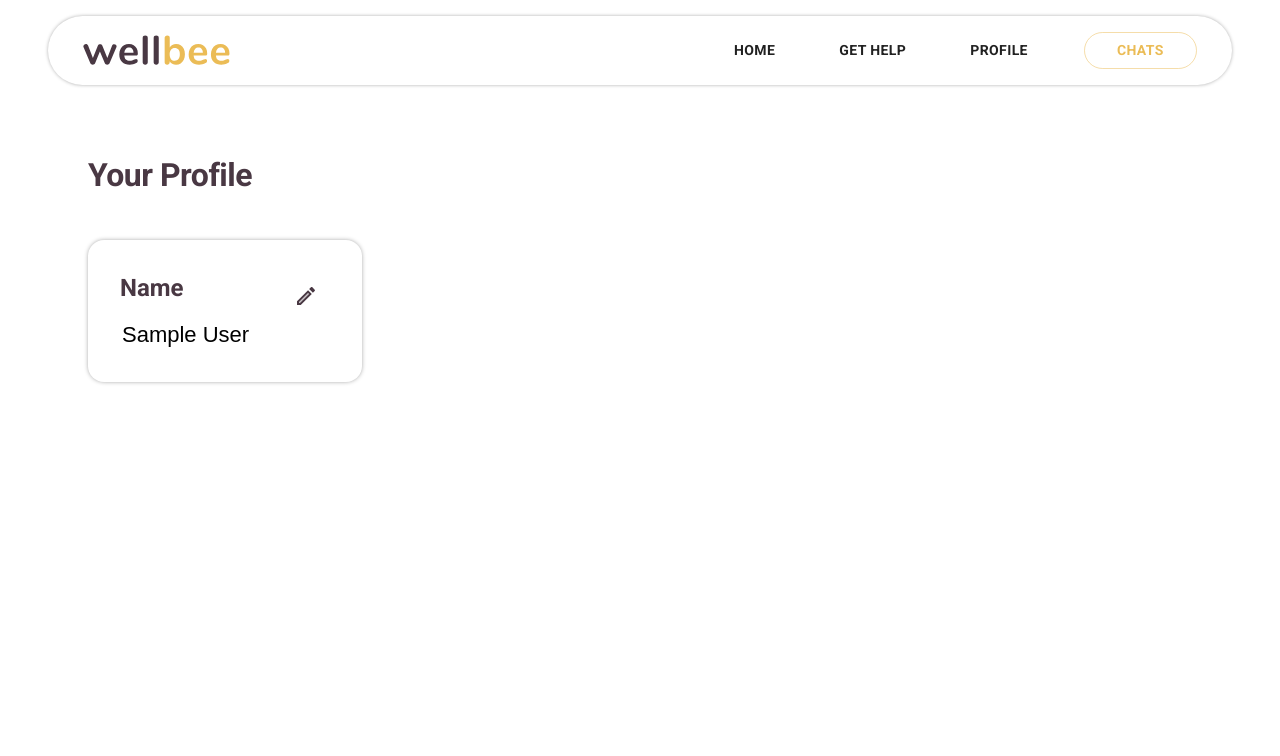
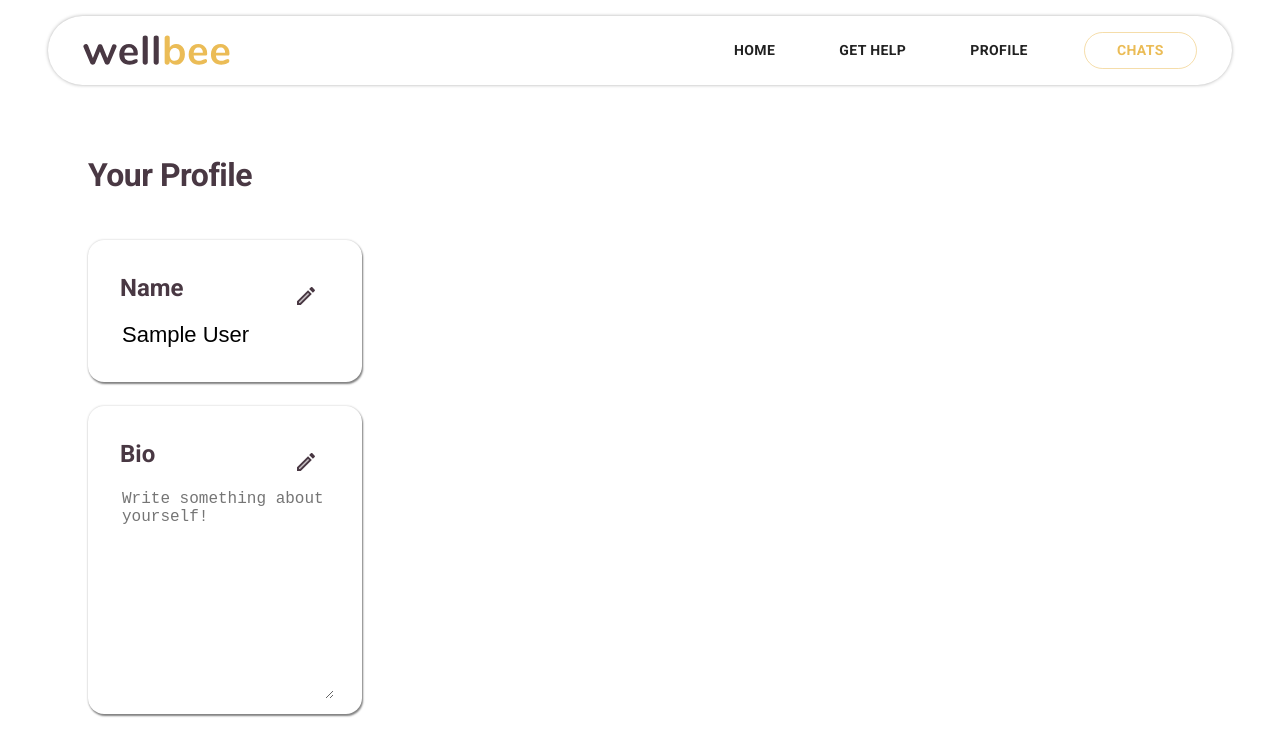
Before and after one commit to kevalbotadra/wellbee, a React (Create React App) app: page /profile in a window 1280 px wide. Shown: the top 756 px of the page. Built offline with nearby package versions, Linux system fonts and the light colour scheme; no server answers; the database is empty; sample sign-in values are in the browser's storage.

Commit message:
Profile Editing

```diff
--- a/src/pages/Profile.jsx
+++ b/src/pages/Profile.jsx
@@ -1,6 +1,7 @@
 import { Box, IconButton, styled, Typography } from "@material-ui/core";
 import { EditTwoTone } from "@material-ui/icons";
-import { useRef } from "react";
+import { useEffect, useRef, useState } from "react";
+import { LoadingView } from "../components/LoadingView";
 import { useAuth } from "../contexts/AuthContext";
 import firebase from "../firebase";
 import DefaultLayout from "../layouts/DefaultLayout";
@@ -9,17 +10,48 @@ const CustomInput = styled("input")({
   outline: "none",
   border: "2px solid transparent",
   padding: "0",
-  transition: "border 200ms",
+  transition: "border 200ms, background-color 200ms",
 
   "&:focus": {
     borderBottom: "2px solid #493843",
+    backgroundColor: "#F4F6F6",
+  },
+});
+
+const CustomTextArea = styled("textarea")({
+  outline: "none",
+  border: "2px solid transparent",
+  paddingLeft: "0",
+  transition: "border 200ms, background-color 200ms",
+
+  "&:focus": {
+    borderBottom: "2px solid #493843",
+    backgroundColor: "#F4F6F6",
   },
 });
 
 const Profile = () => {
   const { currentUser } = useAuth();
 
+  const [loading, setLoading] = useState(true);
+
+  const [user, setUser] = useState("");
+
   const nameRef = useRef();
+  const bioRef = useRef();
+
+  useEffect(
+    () =>
+      firebase
+        .firestore()
+        .collection("users")
+        .doc(currentUser.uid)
+        .get()
+        .then(doc => setUser(doc.data()))
+        .then(() => setLoading(false)),
+
+    [currentUser]
+  );
 
   const handleChange = type => {
     switch (type) {
@@ -30,10 +62,21 @@ const Profile = () => {
 
         currentUserRef.updateProfile({ displayName: name });
         return;
+      case "bio":
+        const bio = bioRef.current.value;
+        if (!bio || bio === user.bio) return;
+
+        firebase
+          .firestore()
+          .doc(`users/${currentUser.uid}`)
+          .set({ bio }, { merge: true });
+        return;
       default:
         return;
     }
   };
+
+  if (loading) return <LoadingView />;
 
   return (
     <DefaultLayout overflow="hidden">
@@ -58,7 +101,7 @@ const Profile = () => {
           gridColumn="1/4"
           gridRow="2/4"
           borderRadius="1rem"
-          boxShadow="0 0 5px -1px gray"
+          boxShadow="1px 2px 2px 0px gray, 0 0 3px -1px gray"
           padding="2rem"
         >
           <Box
@@ -97,6 +140,52 @@ const Profile = () => {
             }}
           />
         </Box>
+        <Box
+          gridColumn="1/4"
+          gridRow="4/8"
+          borderRadius="1rem"
+          boxShadow="1px 2px 2px 0px gray, 0 0 3px -1px gray"
+          padding="2rem"
+        >
+          <Box
+            display="flex"
+            justifyContent="space-between"
+            alignItems="center"
+          >
+            <Typography
+              variant="h3"
+              style={{
+                fontSize: 24,
+                fontWeight: "bolder",
+                gridColumn: "1/-1",
+                marginBottom: "1rem",
+              }}
+            >
+              Bio
+            </Typography>
+            <IconButton
+              style={{ fontSize: 24 }}
+              color="secondary"
+              onClick={() => bioRef.current.focus()}
+            >
+              <EditTwoTone color="secondary" />
+            </IconButton>
+          </Box>
+          <CustomTextArea
+            defaultValue={user && user.bio ? user.bio : ""}
+            placeholder="Write something about yourself!"
+            ref={bioRef}
+            onChange={() => handleChange("bio")}
+            rows="3"
+            style={{
+              fontSize: 16,
+              width: "100%",
+              height: "85%",
+              gridColumn: "1/-1",
+              outline: "none",
+            }}
+          />
+        </Box>
 
         {/* bio */}
       </Box>
```
